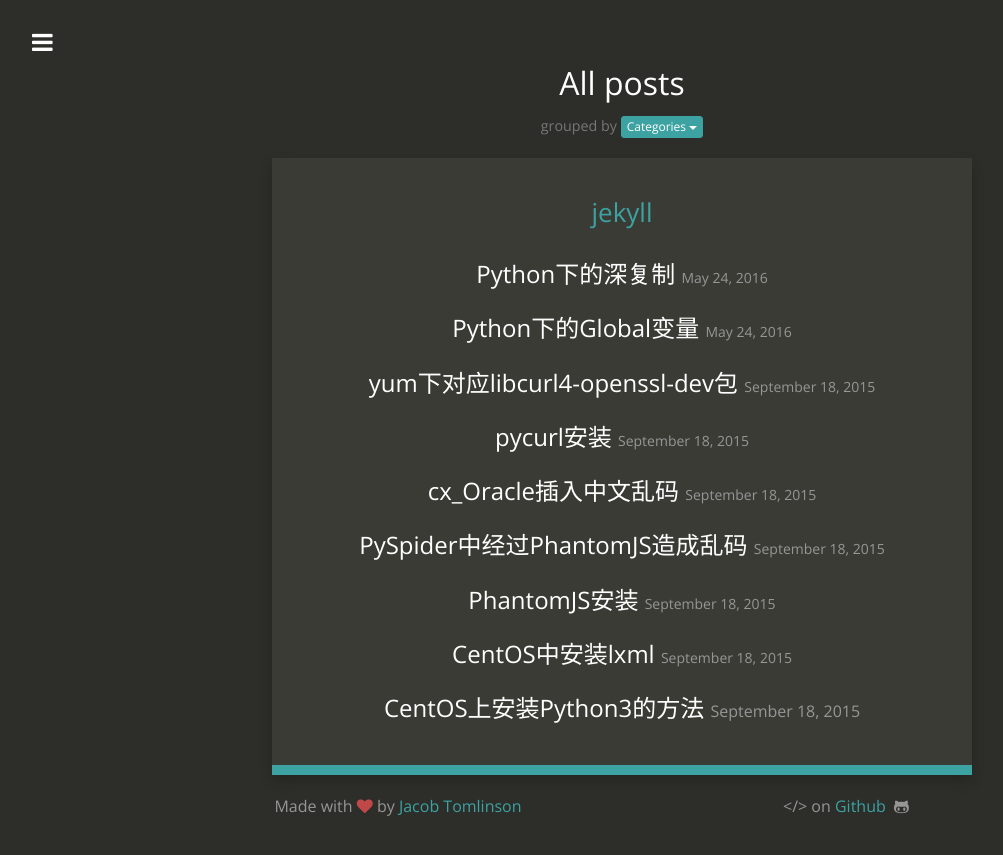
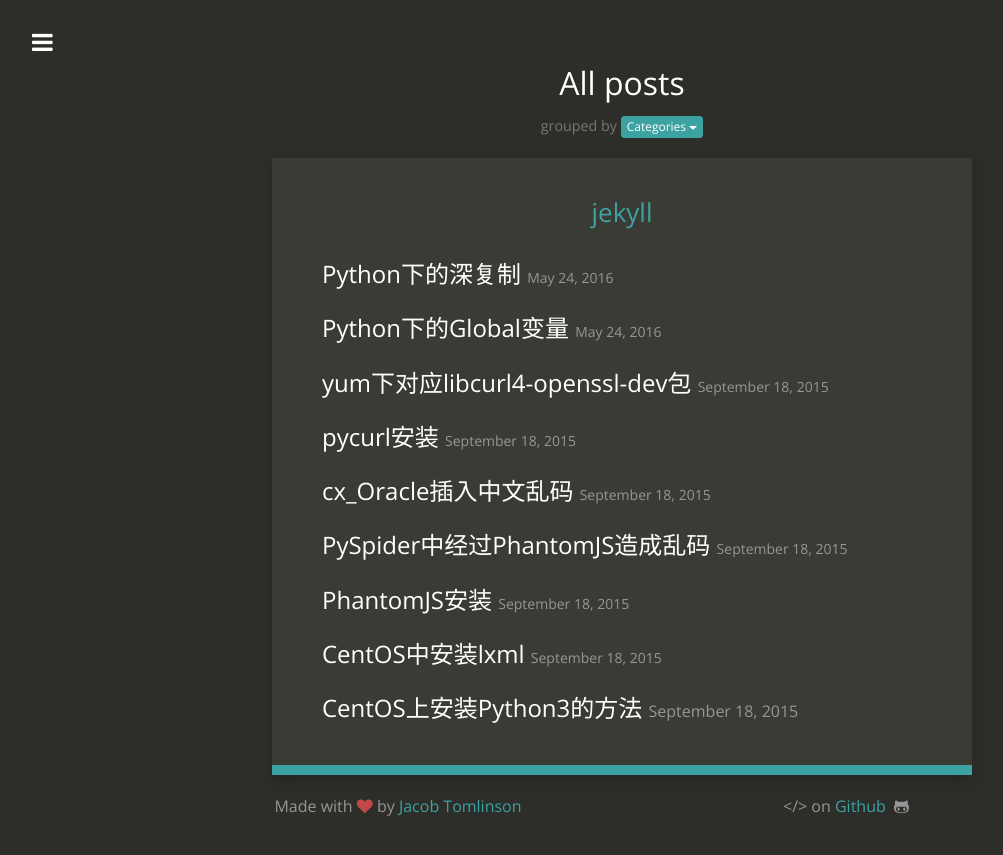
Before and after one commit to SheldonWang3000/euangelion666.github.io, a Jekyll site: the page built from posts-by-categories.html, in a window 1280 px wide. Shown: the top 855 px of the page, without its empty margins (18-1021 px from the left). Built offline with Jekyll 4.4.1, drawn with Linux system fonts in a browser that asks for light colours; nearby versions of some CDN libraries.

Commit message:
修改样式

```diff
--- a/css/style.scss
+++ b/css/style.scss
@@ -281,10 +281,10 @@
 	}
 
 	.articles {
-		text-align: center;
 		font-size: 20px;
 
 		h2 {
+            text-align: center;
 			margin-bottom: 30px;
 			color: $light-blue;
 			font-size: 26px;
@@ -295,6 +295,8 @@
 			padding: 0px;
 
 			li {
+                text-align: left;
+                margin-left: 20px;
 				margin-bottom: 20px;
 				font-size: 24px;
 
--- a/index.html
+++ b/index.html
@@ -32,11 +32,11 @@
 
                       <li>
                           <a href="{{ post.url | prepend: site.baseurl }}">{{ post.title }}</a>
-                          <small class="hidden-xs">{{ post.date | date: "%B %-d, %Y" }}</small>
+                          <small class="hidden-xs">{{ post.date | date: "%m-%d-%Y" }}</small>
                       </li>
 
                   {% endfor %}
-                  <li>
+                  <li style="text-align: right">
                       <small><i><a href="{{ site.baseurl }}/posts/">more...</a></i></small>
                   </li>
               </ul>
```
Also changed, not shown: 3 other files.
